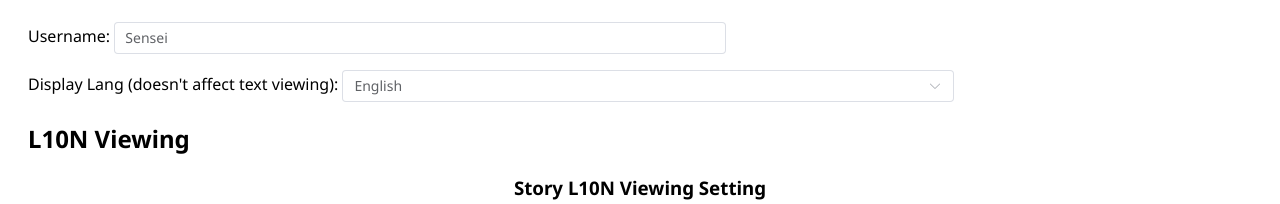
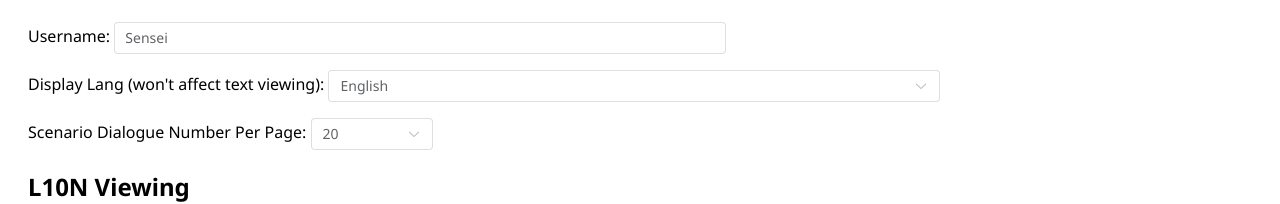
Before and after one commit to BA-L10N-Viewer/viewer_site, a Vue app: page /setting in a window 1280 px wide. Shown: the part 215-419 px from the top of the page. Built offline with nearby package versions, Linux system fonts and the light colour scheme.

Commit message:
feat: Scenario每页显示的对话数量统一设置

```diff
--- a/src/components/ScenarioUi.vue
+++ b/src/components/ScenarioUi.vue
@@ -1,7 +1,7 @@
 <script setup lang="ts">
 import { useSetting } from '@/stores/setting'
-import { onMounted, type Ref, ref, watch, provide, onUpdated } from 'vue'
-import { MOBILE_WIDTH_WIDER, NexonLangMap } from '@/tool/Constant'
+import { onMounted, type Ref, ref, watch, provide, onUpdated, computed } from 'vue'
+import { MOBILE_WIDTH_WIDER, NexonLangMap, paginationScenarioControl } from '@/tool/Constant'
 import { useRoute } from 'vue-router'
 import { httpGetJsonAsync } from '@/tool/HttpRequest'
 import { useWindowSize } from '@vueuse/core'
@@ -61,8 +61,7 @@ function getCharName(entry: CommonStoryDataDialog) {
 
 // --------------------- PAGINATION CONFIG ---------------------
 const pagination_length = ref(0)
-const pagination_perSize = [20, 50, 100, 150]
-const pagination_currPerSize = ref(20)
+const pagination_currPerSize = computed(() => setting.scenario_pagination_perPage)
 const pagination_currPage = ref(1)
 const pagination_currPage_cache = ref(1)
 
@@ -271,8 +270,8 @@ onMounted(async () => {
       <div style="width: calc(100% - 8px); padding-top: 1.3em; text-align: center; background-color: white; height: 4em;">
         <el-pagination
           v-model:current-page="pagination_currPage"
-          v-model:page-size="pagination_currPerSize"
-          :page-sizes="pagination_perSize"
+          v-model:page-size="setting.scenario_pagination_perPage"
+          :page-sizes="paginationScenarioControl.perPage"
           :size="pagination_size"
           :background="pagination_background"
           :layout="pagination_layout"
--- a/src/i18n/en.json
+++ b/src/i18n/en.json
@@ -70,7 +70,8 @@
   "view-setting-h2-1": "Basic",
   "view-setting-h2-2": "L10N Viewing",
   "view-setting-p-1": "Username: ",
-  "view-setting-p-2": "Display Lang (doesn't affect text viewing): ",
+  "view-setting-p-2": "Display Lang (won't affect text viewing): ",
+  "view-setting-p-3": "Scenario Dialogue Number Per Page: ",
 
   "comp-search-scenario-select-1": "Story Category: ",
   "comp-search-scenario-select-2": "Event Name: ",
--- a/src/i18n/zh-CN.json
+++ b/src/i18n/zh-CN.json
@@ -71,6 +71,7 @@
   "view-setting-h2-2": "本地化内容查看设置",
   "view-setting-p-1": "用户名：",
   "view-setting-p-2": "界面语言（不影响文本查看）：",
+  "view-setting-p-3": "故事页对话每页显示量：",
 
   "comp-search-scenario-select-1": "故事分类：",
   "comp-search-scenario-select-2": "活动名：",
--- a/src/i18n/zh-TW.json
+++ b/src/i18n/zh-TW.json
@@ -71,6 +71,7 @@
   "view-setting-h2-2": "本地化內容檢視設定",
   "view-setting-p-1": "使用者名稱：",
   "view-setting-p-2": "介面語言（不影響文字檢視）：",
+  "view-setting-p-3": "故事頁對話每頁顯示量：",
 
   "comp-search-scenario-select-1": "故事分類：",
   "comp-search-scenario-select-2": "活動名：",
--- a/src/stores/setting.ts
+++ b/src/stores/setting.ts
@@ -1,6 +1,7 @@
 import { watch } from 'vue'
 import { defineStore } from 'pinia'
 import { getUserLang, convertLangToNormal } from '../tool/BrowserTool'
+import { paginationScenarioControl } from '@/tool/Constant'
 
 
 export const useSetting = defineStore('setting', {
@@ -16,6 +17,7 @@ export const useSetting = defineStore('setting', {
       'auto_i18n_lang': 'en',
       'auto_i18n_showauto': false,
       'auto_i18n_showboth': true,
+      'scenario_pagination_perPage': paginationScenarioControl.perPageDefault,
       'temp': 'get_this_done'
     }
   },
--- a/src/tool/Constant.ts
+++ b/src/tool/Constant.ts
@@ -104,3 +104,8 @@ export function getNexonI18nDataDefault(text: string = '[NO DATA]'): NexonL10nDa
   }
   return temp
 }
+
+export const paginationScenarioControl = {
+  perPage: [20, 50, 100, 150],
+  perPageDefault: 20
+}
--- a/src/views/SettingView.vue
+++ b/src/views/SettingView.vue
@@ -1,3 +1,10 @@
+<script setup lang="ts">
+import StoryI18nSetting from '@/components/setting/StoryI18nSetting.vue'
+import { useSetting } from '@/stores/setting'
+import { paginationScenarioControl, siteUiLangSelect } from '@/tool/Constant'
+const setting = useSetting()
+</script>
+
 <template>
   <h1 class="view-h1">{{$t('view-setting-h1')}}</h1>
   <h2>{{$t('view-setting-h2-1')}}</h2>
@@ -16,13 +23,17 @@
       />
     </el-select>
   </p>
+  <p>
+    {{$t('view-setting-p-3')}}
+    <el-select v-model="setting.scenario_pagination_perPage" style="max-width: 10%; min-width: 4em;">
+      <el-option
+        v-for="item in paginationScenarioControl.perPage"
+        :key="item"
+        :label="item"
+        :value="item"
+      />
+    </el-select>
+  </p>
   <h2>{{$t('view-setting-h2-2')}}</h2>
   <StoryI18nSetting />
 </template>
-
-<script setup lang="ts">
-import StoryI18nSetting from '@/components/setting/StoryI18nSetting.vue'
-import { useSetting } from '@/stores/setting'
-import { siteUiLangSelect } from '@/tool/Constant'
-const setting = useSetting()
-</script>
```
